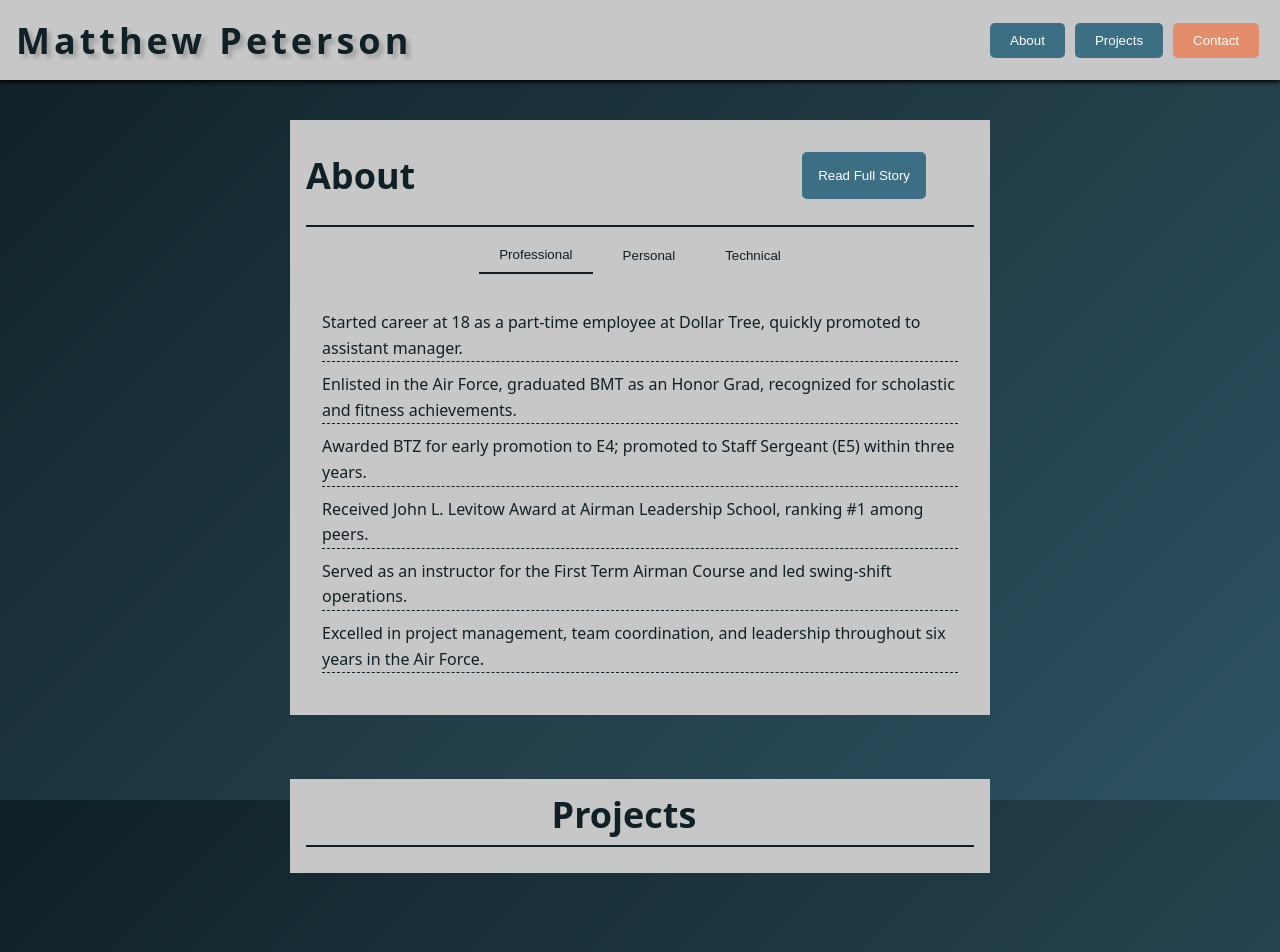
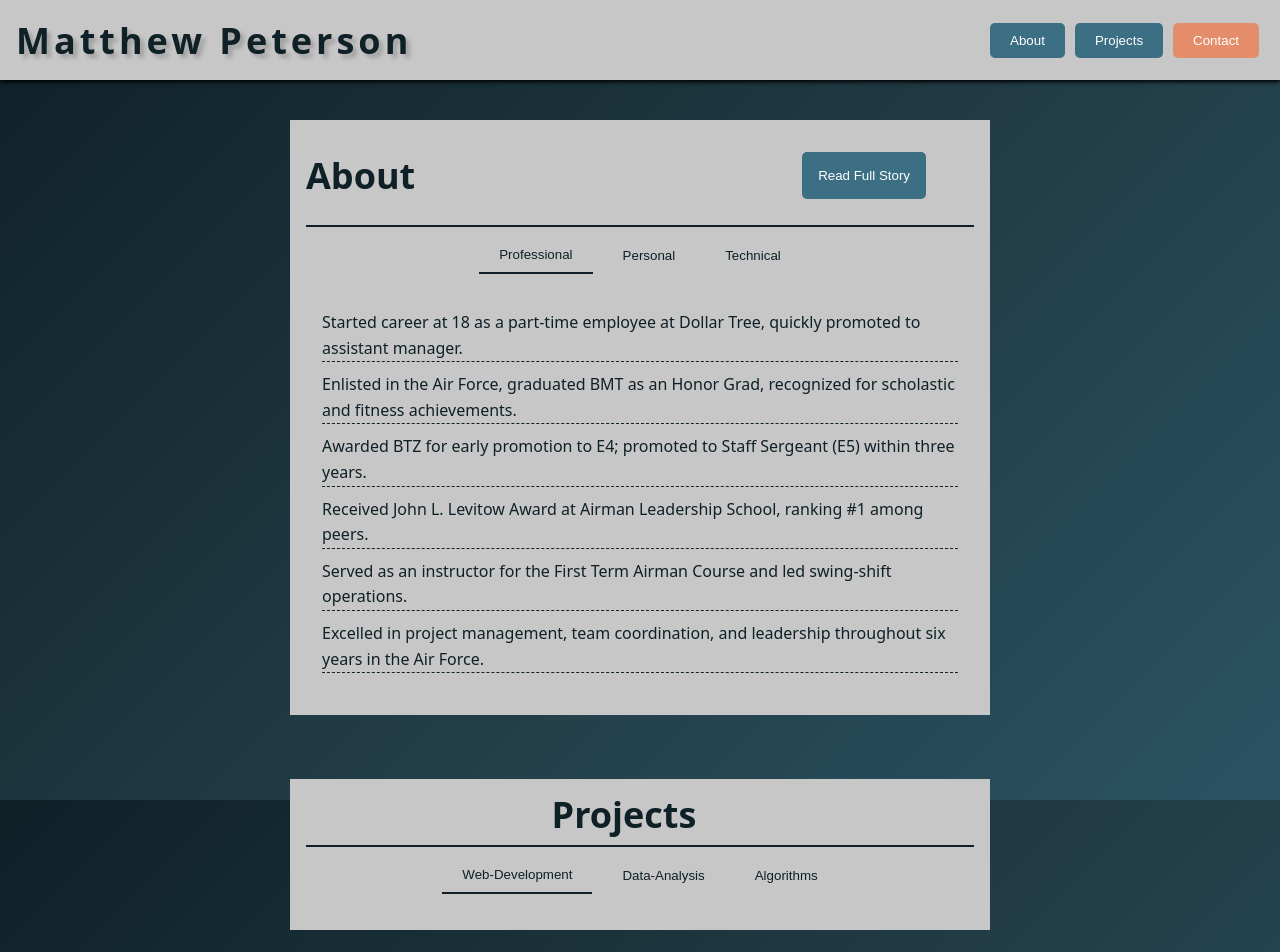
Before and after one commit to matthew-peterson-39/react_portfolio_site, a React (Vite) app: page / in a window 1280 px wide. Shown: the top 952 px of the page. Built offline with nearby package versions, Linux system fonts and the light colour scheme.

Commit message:
Project tabs added.

```diff
--- a/src/App.css
+++ b/src/App.css
@@ -81,3 +81,28 @@ nav {
   background-color: #0f2027;
   margin: 10px auto;
 }
+
+.tabs {
+  font-size: 18px;
+  display: flex;
+  justify-content: center;
+  margin-bottom: 20px;
+}
+
+.tab-button {
+  padding: 10px 20px;
+  margin: 0 5px;
+  border: none;
+  background-color: transparent;
+  color: #0f2027;
+  cursor: pointer;
+  transition: background-color 0.3s;
+}
+
+.tab-button:hover {
+  background-color: #f0f0f0;
+}
+
+.tab-button.active {
+  border-bottom: 2px solid #0f2027;
+}
--- a/src/components/About.jsx
+++ b/src/components/About.jsx
@@ -67,9 +67,9 @@ function About() {
     );
 
     const tabContent = {
-        Professional: professionalText,
-        Personal: personalText,
-        Technical: technicalText
+        'Professional': professionalText,
+        'Personal': personalText,
+        'Technical': technicalText
     };
 
     const renderAboutContent = () => {
--- a/src/components/Projects.jsx
+++ b/src/components/Projects.jsx
@@ -1,6 +1,13 @@
 import React from 'react'
+import { useState } from 'react';
 
 const Projects = () => {
+  const [activeTab, setActiveTab] = useState('Web-Development');
+  const tabContent = {
+    'Web-Development': '',
+    'Data-Analysis': '',
+    'Algorithms': '',
+};
   return (
     <>
     <div className='project-container'>
@@ -8,6 +15,19 @@ const Projects = () => {
           <h2 className='project-title'>Projects</h2>
       </div>
       <div className="title-underline"></div>
+    <div className="tabs">
+      {Object.keys(tabContent).map(tab => (
+          <button
+              key={tab}
+              className={`tab-button ${activeTab === tab ? 'active' : ''}`}
+              onClick={() => {
+                  setActiveTab(tab);
+              }}
+          >
+              {tab}
+          </button>
+      ))}
+    </div>
     </div>
     </>
   )
--- a/src/styles/About.css
+++ b/src/styles/About.css
@@ -30,31 +30,6 @@
     padding: 1rem;
 }
 
-.tabs {
-    font-size: 18px;
-    display: flex;
-    justify-content: center;
-    margin-bottom: 20px;
-}
-
-.tab-button {
-    padding: 10px 20px;
-    margin: 0 5px;
-    border: none;
-    background-color: transparent;
-    color: #0f2027;
-    cursor: pointer;
-    transition: background-color 0.3s;
-}
-
-.tab-button:hover {
-    background-color: #f0f0f0;
-}
-
-.tab-button.active {
-    border-bottom: 2px solid #0f2027;
-}
-
 .toggle-summary {
     margin: 1rem;
     padding: 1rem;
```
